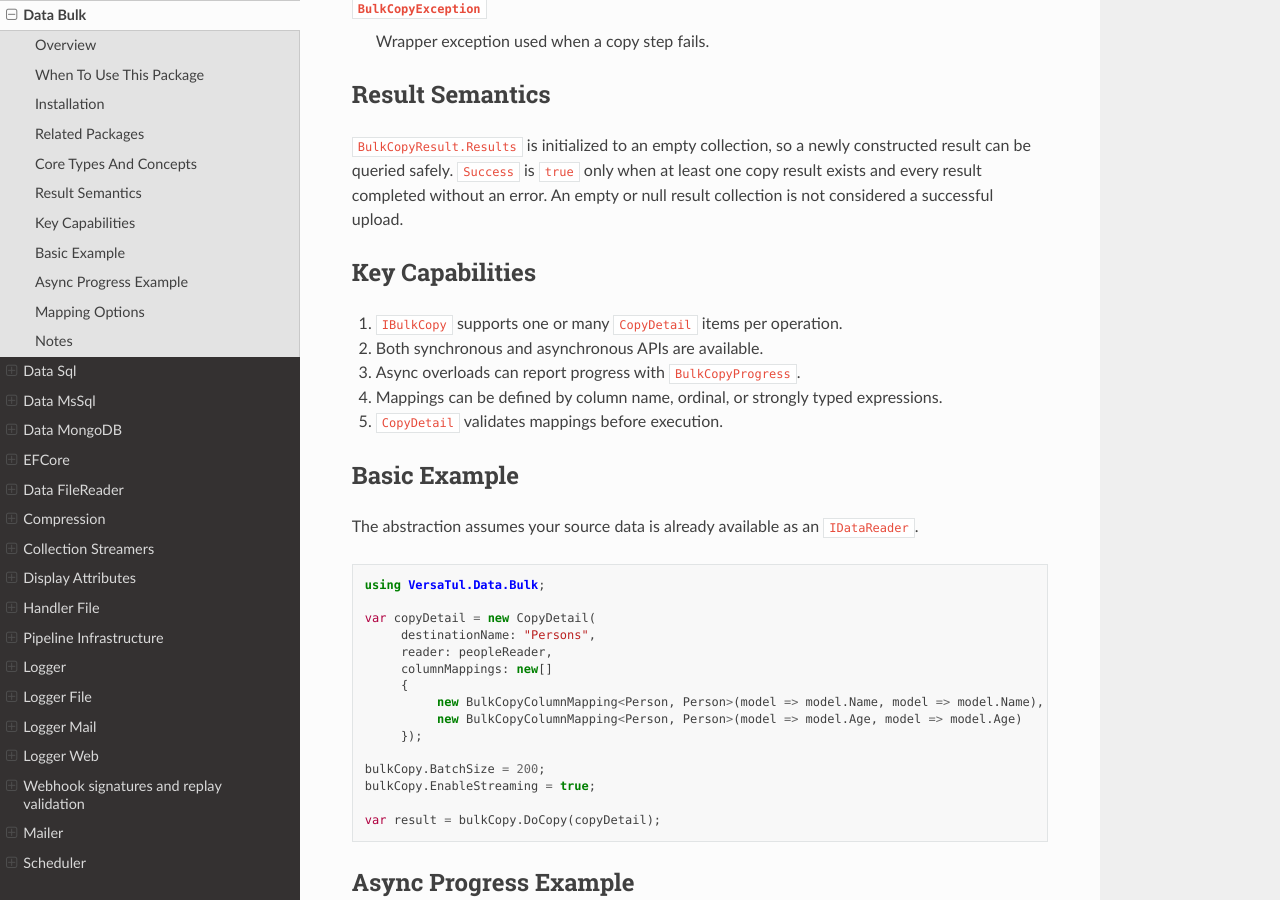
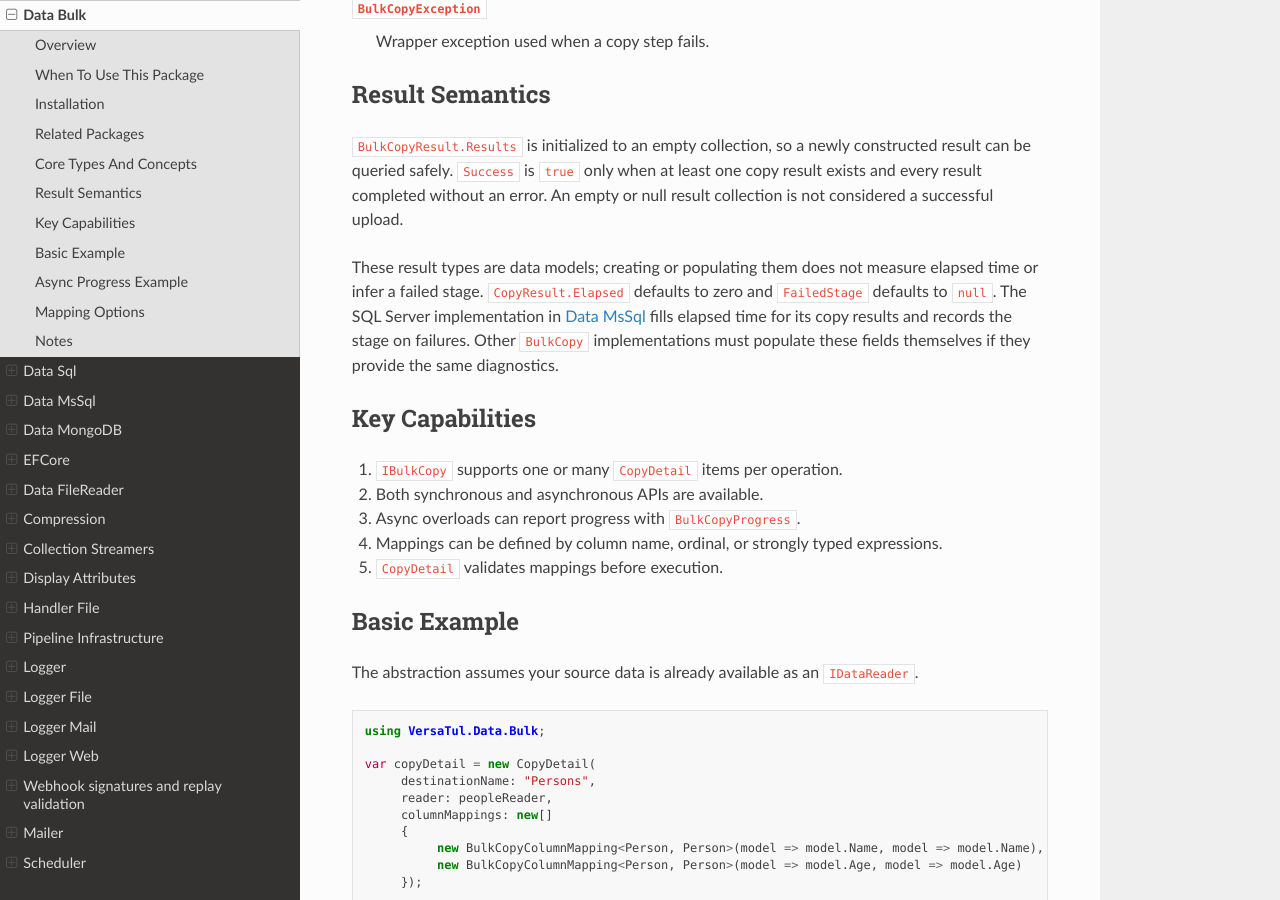
Before and after one commit to BjornWilliams/DocsVersaTul, a Sphinx documentation site: the page built from docs/source/bulk.rst, in a window 1280 px wide and 900 px high, scrolled down 1466 px. Built offline with Sphinx 7.4.7 and the Read the Docs theme 3.1.0, drawn with Linux system fonts in a browser that asks for light colours.

Commit message:
Clarify bulk result diagnostics ownership
Fixes AB#3068

AB#3060

```diff
--- a/docs/source/bulk.rst
+++ b/docs/source/bulk.rst
@@ -65,6 +65,8 @@ Result Semantics
 
 ``BulkCopyResult.Results`` is initialized to an empty collection, so a newly constructed result can be queried safely. ``Success`` is ``true`` only when at least one copy result exists and every result completed without an error. An empty or null result collection is not considered a successful upload.
 
+These result types are data models; creating or populating them does not measure elapsed time or infer a failed stage. ``CopyResult.Elapsed`` defaults to zero and ``FailedStage`` defaults to ``null``. The SQL Server implementation in :doc:`mssql` fills elapsed time for its copy results and records the stage on failures. Other ``BulkCopy`` implementations must populate these fields themselves if they provide the same diagnostics.
+
 Key Capabilities
 ----------------
 
```
